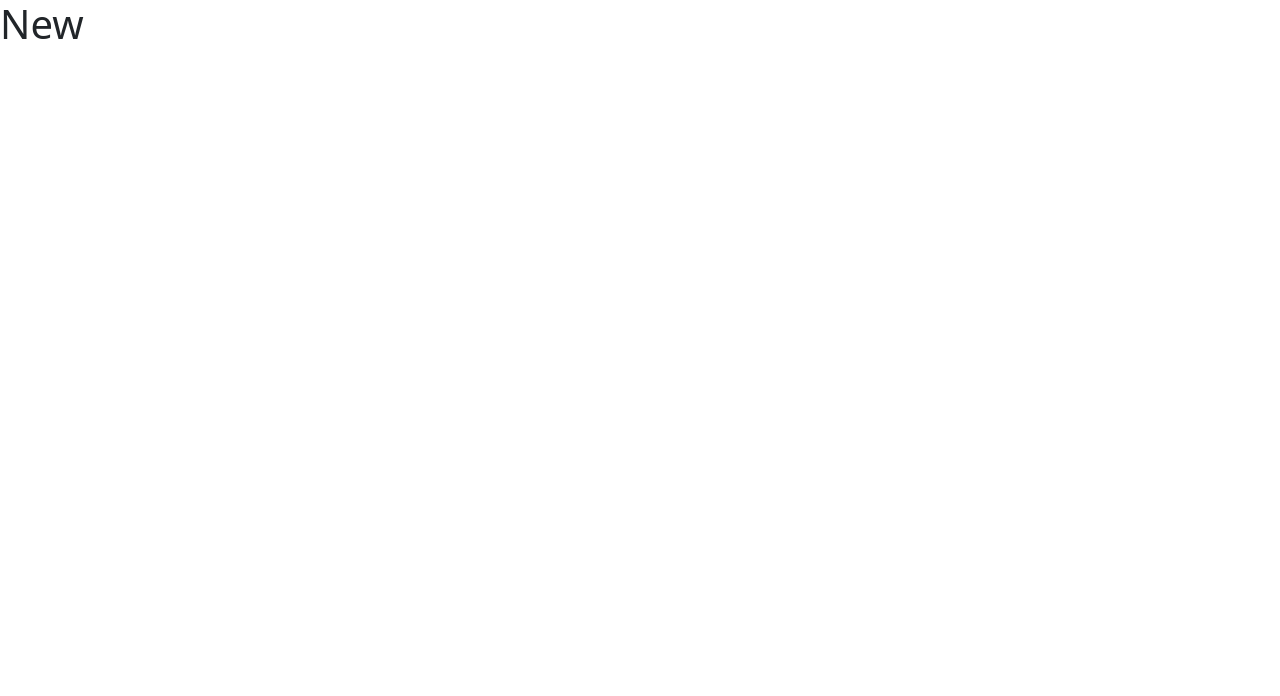
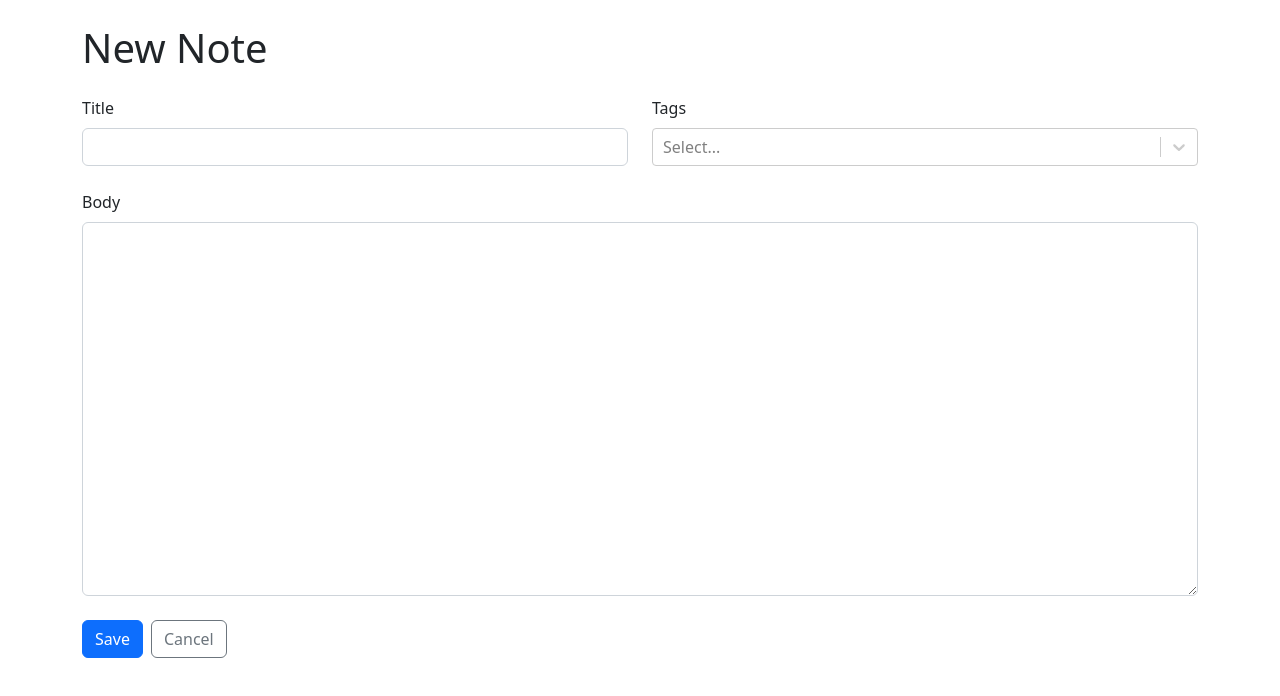
Before and after one commit to marcelleemendess/vite-project-notes-typescript-react, a React (Vite) app: page /new in a window 1280 px wide. Shown: the top 696 px of the page. Built offline with nearby package versions, Linux system fonts and the light colour scheme.

Commit message:
add new components and bootstrap style

```diff
--- a/package.json
+++ b/package.json
@@ -13,7 +13,8 @@
     "react": "^18.2.0",
     "react-bootstrap": "^2.7.0",
     "react-dom": "^18.2.0",
-    "react-router-dom": "^6.6.1"
+    "react-router-dom": "^6.6.1",
+    "react-select": "^5.7.0"
   },
   "devDependencies": {
     "@types/react": "^18.0.26",
--- a/src/App.tsx
+++ b/src/App.tsx
@@ -1,11 +1,14 @@
 import "bootstrap/dist/css/bootstrap.min.css"
+import { Container } from "react-bootstrap"
 import { Routes, Route, Navigate } from "react-router-dom"
+import { NewNote } from "./NewNote"
 
 function App() {
   return (
+    <Container className="my-4">
       <Routes>
         <Route path="/" element={<h1>Home</h1>} />
-      <Route path="/new" element={<h1>New</h1>} />
+        <Route path="/new" element={<NewNote />} />
         <Route path="/:id">
           <Route index element={<h1>Show</h1>} />
           <Route path="edit" element={<h1>Edit</h1>} />
@@ -13,6 +16,7 @@
         {/* Navigate comp. to when the user navigate to a url unavailable, navigates back */}
         <Route path="*" element={<Navigate to="/"/>} />
       </Routes>
+    </Container>
   )
 }
 
--- /dev/null
+++ b/src/NewNote.tsx
@@ -0,0 +1,10 @@
+import { NoteForm } from "./NoteForm"
+
+export function NewNote(){
+    return (
+        <>
+            <h1 className="mb-4">New Note</h1>
+            <NoteForm />
+        </>
+    )
+}
--- /dev/null
+++ b/src/NoteForm.tsx
@@ -0,0 +1,36 @@
+import { Button, Col, Form, Row, Stack } from "react-bootstrap"
+import CreatableReactSelect from "react-select/creatable"
+
+export function NoteForm() {
+    return (
+        <Form>
+            <Stack gap={4}>
+                <Row>
+                    <Col>
+                        <Form.Group controlId="title">
+                            <Form.Label>Title</Form.Label>
+                            <Form.Control required />
+                        </Form.Group>
+                    </Col>
+                    <Col>
+                        <Form.Group controlId="tags">
+                            <Form.Label>Tags</Form.Label>
+                            <CreatableReactSelect isMulti />
+                        </Form.Group>
+                    </Col>
+                </Row>
+                <Form.Group controlId="markdown">
+                    <Form.Label>Body</Form.Label>
+                    <Form.Control
+                        required as="textarea"
+                        rows={15}
+                    />
+                </Form.Group>
+                <Stack direction="horizontal" gap={2}>
+                    <Button type="submit" variant="primary">Save</Button>
+                    <Button type="button" variant="outline-secondary">Cancel</Button>
+                </Stack>
+            </Stack>
+        </Form>
+    )
+}
```
Also changed, not shown: 1 other file (tests, documents, lock files or other folders). Lines whose indentation alone changed are shown as unchanged.
